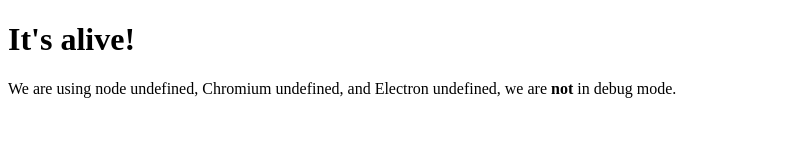
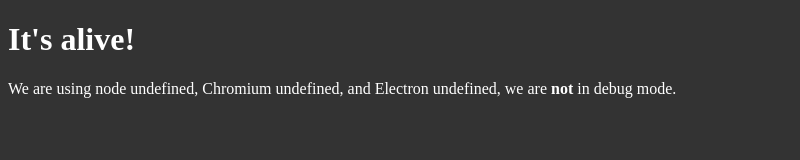
Before and after one commit to freedomofpress/sunder, an Electron app: page app/index.html in a window 800 px wide. Drawn offline with Linux system fonts and the light colour scheme.

Commit message:
Loading assets.

```diff
--- /dev/null
+++ b/app/css/app.css
@@ -0,0 +1,4 @@
+body {
+  background-color: #333;
+  color: #fff;
+}
--- a/app/index.html
+++ b/app/index.html
@@ -3,6 +3,8 @@
   <head>
     <meta charset="UTF-8">
     <title>Hello World!</title>
+    <script type="text/javascript" src="js/app.js"></script>
+    <link rel="stylesheet" type="text/css" href="css/app.css"></link>
   </head>
   <body>
     <h1>It's alive!</h1>
--- /dev/null
+++ b/app/js/app.js
@@ -0,0 +1 @@
+console.log('loaded js file');
```
